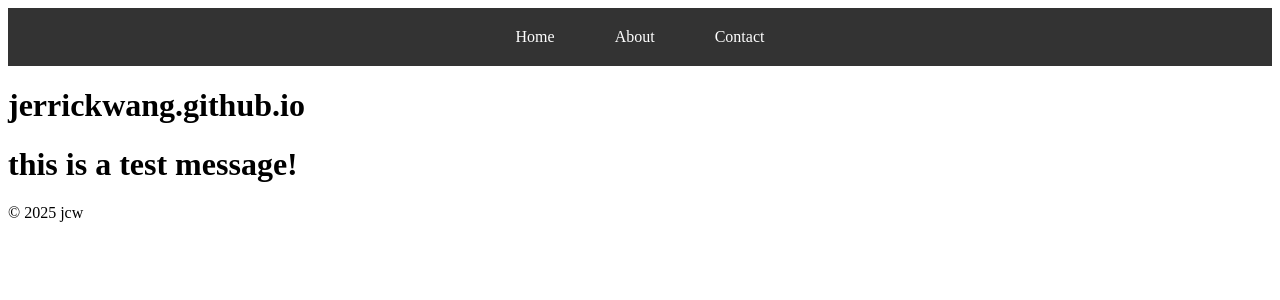
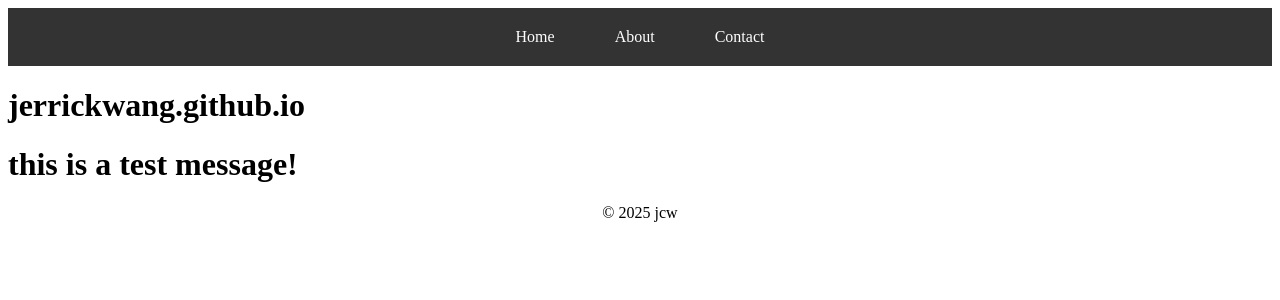
Before and after one commit to jerrickwang/jerrickwang.github.io, a Jekyll site: the page built from index.md, in a window 1280 px wide. Shown: the top 300 px of the page. Built offline with Jekyll 4.4.1, drawn with Linux system fonts in a browser that asks for light colours; our own code applies the rules of GitHub Pages for plain Markdown files.

Commit message:
Update style.css

```diff
--- a/assets/css/style.css
+++ b/assets/css/style.css
@@ -31,3 +31,12 @@
 nav ul li a:hover {
   background: #444;
 }
+/* Center the site title inside the header */
+header h1 {
+  text-align: center;
+}
+
+/* Center footer content */
+footer {
+  text-align: center;
+}
```
